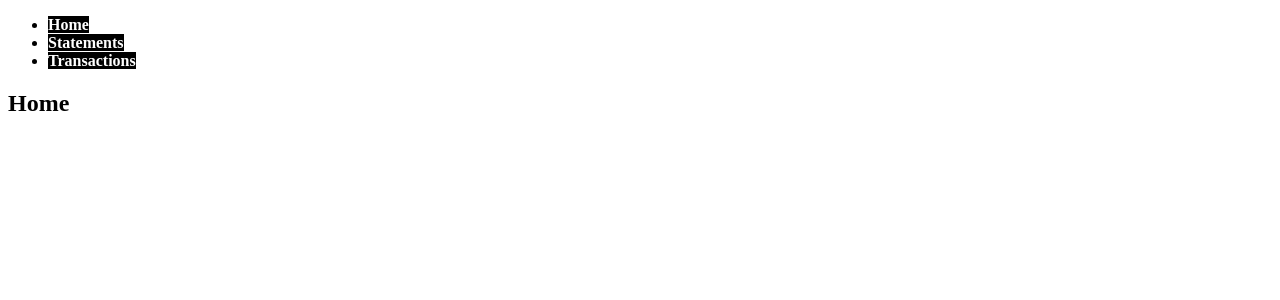
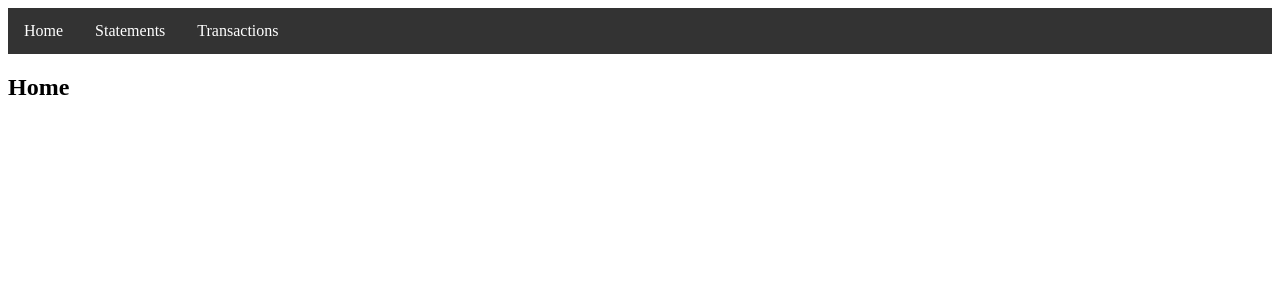
Before and after one commit to cuthbeorht/budget-app, a React (Vite) app in the folder frontend/: page / in a window 1280 px wide. Shown: the top 300 px of the page. Built offline with nearby package versions, Linux system fonts and the light colour scheme.

Commit message:
make menu nicer (#14)

```diff
--- a/frontend/src/components/Menu/Menu.css
+++ b/frontend/src/components/Menu/Menu.css
@@ -1,11 +1,25 @@
-li a {
+ul {
     list-style-type: none;
     margin: 0;
     padding: 0;
+    overflow: hidden;
+    background-color: #333;
+  }
+
+  li {
+    float: left;
+  }
+
+  li a {
+    display: block;
+    color: white;
+    text-align: center;
+    padding: 14px 16px;
     text-decoration: none;
-    width: 200px;
-    background-color: black;
-    color: white;
-    font-weight: bold;
-    font-size: bolder;
-}
+  }
+
+  /* Change the link color to #111 (black) on hover */
+  li a:hover {
+    background-color: #111;
+    color: orange;
+  }
```
